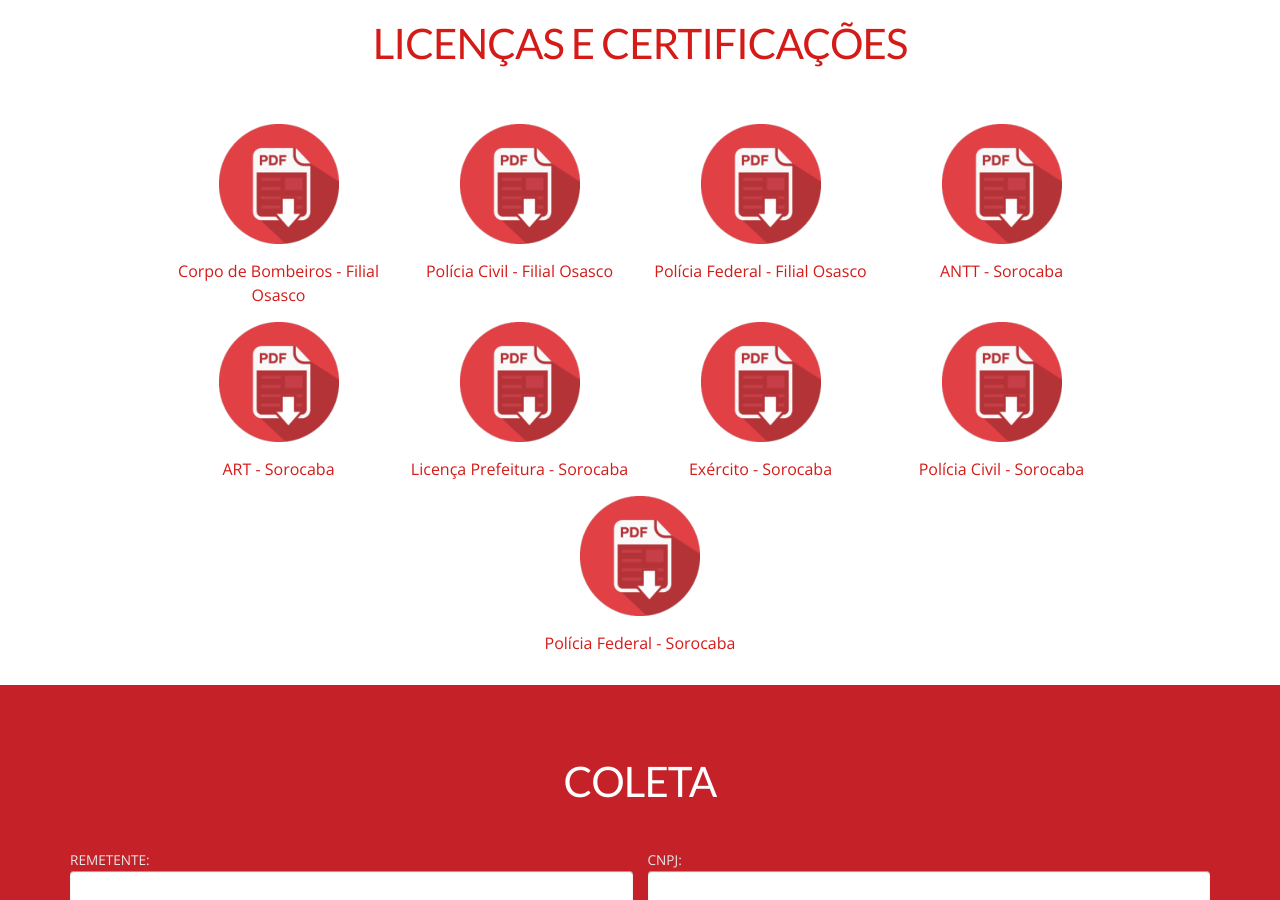
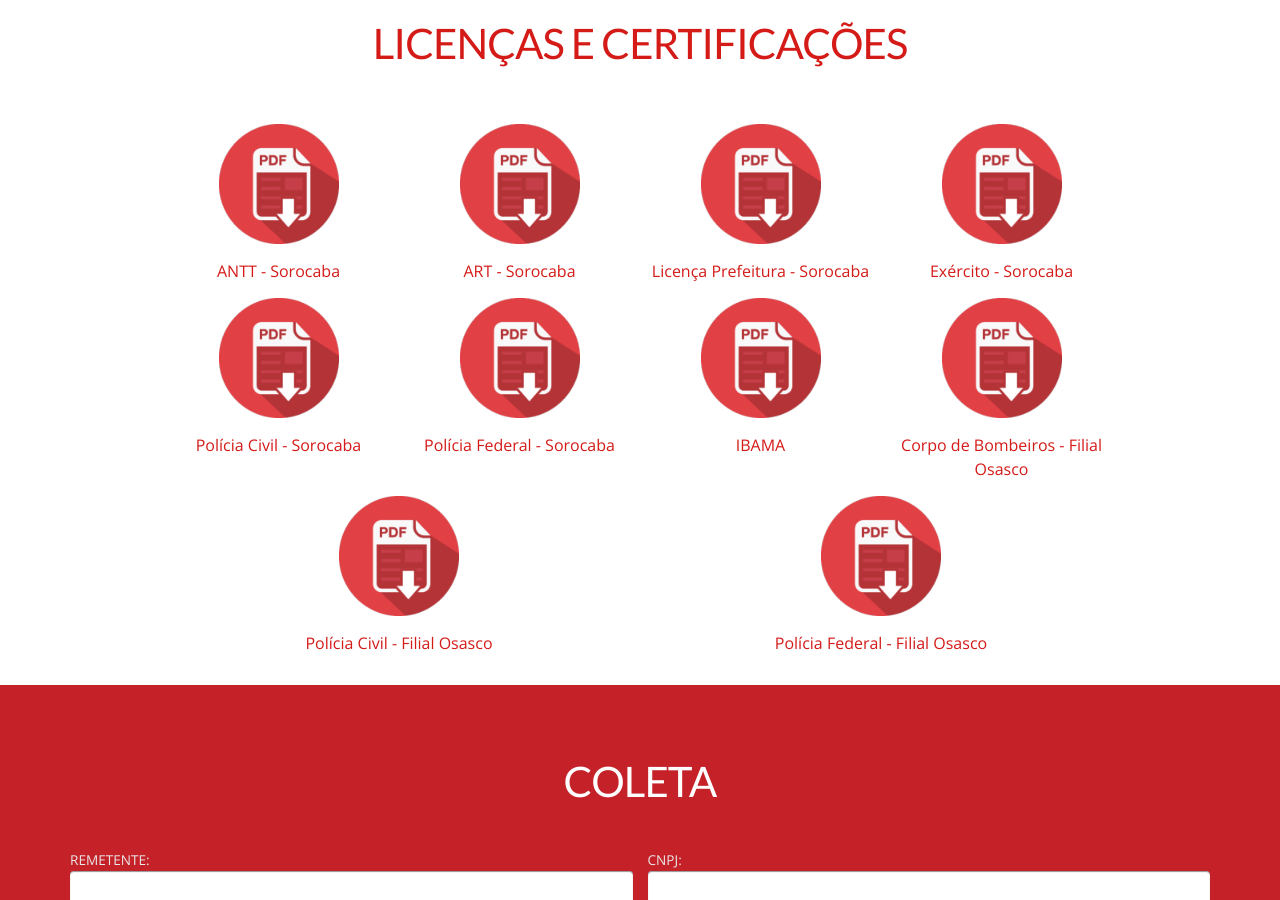
Before and after one commit to JeRTransportes/jertransportes.github.io, a Jekyll site: the page built from transportes.html, in a window 1280 px wide and 900 px high, scrolled down 3239 px. Built offline with Jekyll 4.4.1, drawn with Linux system fonts in a browser that asks for light colours; part of the change alters nothing that is shown.

Commit message:
Ordem dos documentos

```diff
--- a/transportes.html
+++ b/transportes.html
@@ -21,14 +21,6 @@ cover:
   mobile: https://c1.staticflickr.com/9/8793/28494114751_0128b3cbae_c.jpg
   desktop: https://c1.staticflickr.com/9/8706/28973774056_00a6b03869_b.jpg
 docs:
-
-  - title: Corpo de Bombeiros - Filial Osasco
-    file : /docs/transportadora-osasco/osasco-licenca-corpo-de-bombeiros-2021.pdf
-  - title: Polícia Civil - Filial Osasco
-    file : /docs/transportadora-osasco/osasco-policia-civil-produtos-quimicos-2016.pdf
-  - title: Polícia Federal - Filial Osasco
-    file : /docs/transportadora-osasco/osasco-protocolo-policia-federal-2016.pdf
-
   - title: ANTT - Sorocaba
     file : /docs/transportadora-sorocaba/sorocaba-ANTT-2021.pdf
   - title: ART - Sorocaba
@@ -41,11 +33,17 @@ docs:
     file : /docs/transportadora-sorocaba/sorocaba-policia-civil-produtos-quimicos-2016.pdf
   - title: Polícia Federal - Sorocaba
     file : /docs/transportadora-sorocaba/sorocaba-protocolo-policia-federal-2016.pdf
+
+  - title: IBAMA
+    file : /docs/transportes/Certificado-de-Regularidade-Ibama.pdf
+
+  - title: Corpo de Bombeiros - Filial Osasco
+    file : /docs/transportadora-osasco/osasco-licenca-corpo-de-bombeiros-2021.pdf
+  - title: Polícia Civil - Filial Osasco
+    file : /docs/transportadora-osasco/osasco-policia-civil-produtos-quimicos-2016.pdf
+  - title: Polícia Federal - Filial Osasco
+    file : /docs/transportadora-osasco/osasco-protocolo-policia-federal-2016.pdf
 ---
-<!--   - title: IBAMA - Filial Osasco
-    file : /docs/transportadora-osasco/osasco-ibama-out-2016.pdf
-  - title: IBAMA - Sorocaba
-    file : /docs/transportadora-sorocaba/sorocaba-ibama-out-2016.pdf -->
 
 <section class="page-content section-about concrete-wall" id="empresa" data-title="Empresa">
 
```
